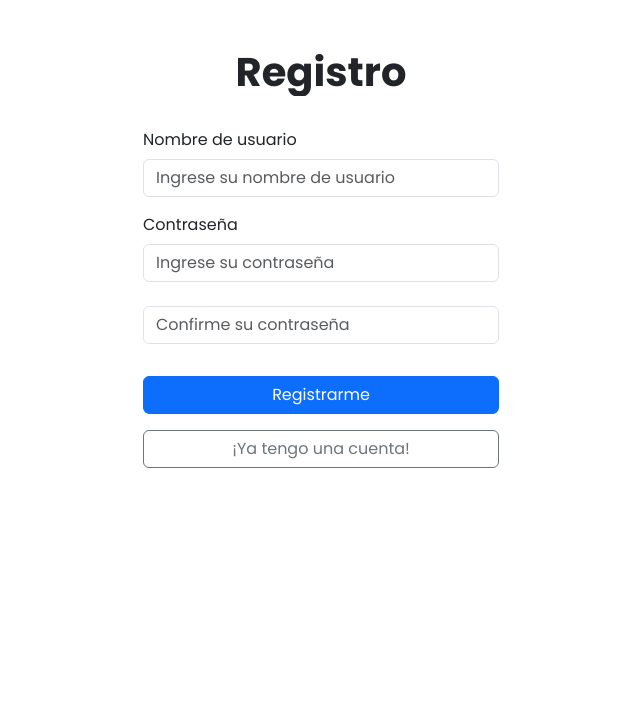
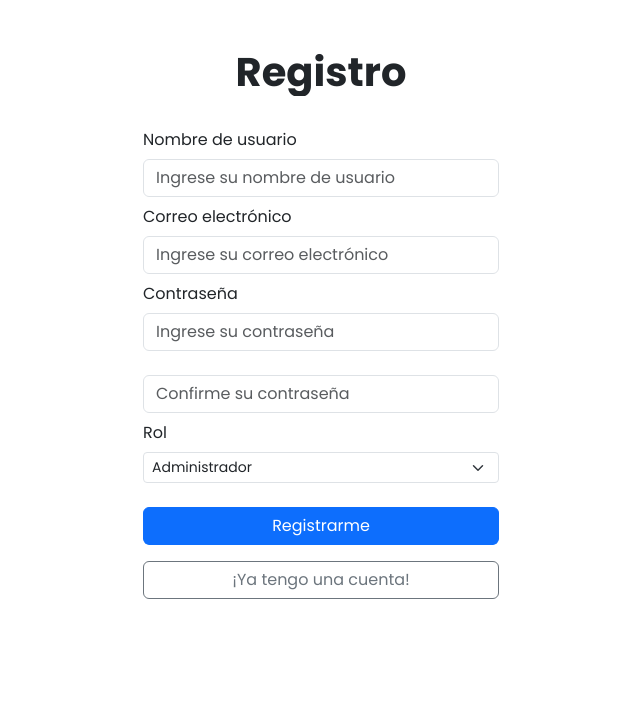
Before and after one commit to ICESI-PI1-2024A-3/ccsa-grupo-1, a Django app: template AcademicProgrammingApplication/templates/sign-up.html in a window 1280 px wide. Shown: the top 723 px of the page, without its empty margins (319-959 px from the left). Run offline with Django 5.2, Linux system fonts and the light colour scheme; the template is opened without the code that fills it, so the values that code supplies are empty; parts of the project's set-up code (start-up, migrations or seed data) failed here and were passed over.

Commit message:
feat: role and email fields added at signup

```diff
--- a/AcademicProgrammingApplication/templates/sign-up.html
+++ b/AcademicProgrammingApplication/templates/sign-up.html
@@ -3,7 +3,7 @@
 {% load static %}
 
 {% block tittle-container %}
-Sing up
+Sign up
 {% endblock %}
 
 {% block largest-container-content %}
@@ -24,20 +24,33 @@ Sing up
                 </div>
                 {% endif %}
                 {% csrf_token %}
-                <div class="mb-3">
+                <div class="mb-2">
                     <label for="username">Nombre de usuario</label>
                     <input type="text" name="username" id="username" class="form-control"
                            placeholder="Ingrese su nombre de usuario">
                 </div>
+                <div class="mb-2">
+                    <label for="email">Correo electrónico</label>
+                    <input type="text" name="email" id="email" class="form-control"
+                           placeholder="Ingrese su correo electrónico">
+                </div>
 
-                <div class="mb-3">
+                <div class="mb-2">
                     <label for="password1">Contraseña</label>
                     <input type="password" name="password1" id="password1" class="form-control"
                            placeholder="Ingrese su contraseña">
-                    <label for="password2"></label>
+                    <label for="password2" type="hidden"></label>
                     <input type="password" name="password2" id="password2"
                            class="form-control"
                            placeholder="Confirme su contraseña">
+                </div>
+                <div class="mb-2">
+                    <label for="rol">Rol</label>
+                    <select class="form-select form-select-sm" id="rol" name="rol">
+                        <option value="Administrador" selected>Administrador</option>
+                        <option value="Líder de procesos">Líder de procesos</option>
+                        <option value="Asistente de procesos">Asistente de procesos</option>
+                    </select>
                 </div>
                 <button class="btn btn-primary mt-3">
                     Registrarme
--- a/AcademicProgrammingApplication/urls.py
+++ b/AcademicProgrammingApplication/urls.py
@@ -7,7 +7,7 @@ urlpatterns = [
     path('base', views.base_screen, name='base'),
     # Application views
     path('', views.login, name='login'),
-    path('accounts/sing-up', views.sign_up, name='sign-up'),
+    path('accounts/sign-up', views.sign_up, name='sign-up'),
     path('home', login_required(views.academic_management), name='home'),
     path('logout', login_required(views.logout), name='logout'),
     path('assign/', login_required(views.assign_teacher), name='assign_teacher'),
--- a/AcademicProgrammingApplication/views/__init__.py
+++ b/AcademicProgrammingApplication/views/__init__.py
@@ -1,8 +1,9 @@
 from .login import *
-from .signup import *
+from .sign_up import *
 from .logout import *
 from .error_404 import *
 from .academic_management import *
 from .assign_teacher import *
 from .base_screen import *
 from .subject_detail import *
+from .forgot_password import *
--- a/AcademicProgrammingApplication/views/sign_up.py
+++ b/AcademicProgrammingApplication/views/sign_up.py
@@ -22,7 +22,9 @@ def sign_up(request):
         if request.POST['password1'] == request.POST['password2']:
             try:
                 user = User.objects.create_user(username=request.POST['username'],
-                                                password=request.POST['password1'])
+                                                password=request.POST['password1'],
+                                                email=request.POST['email'],
+                                                is_superuser=True if request.POST['rol'] == 'Administrador' else False)
                 user.save()
                 auth_login(request, user)
                 return redirect('home')
```
